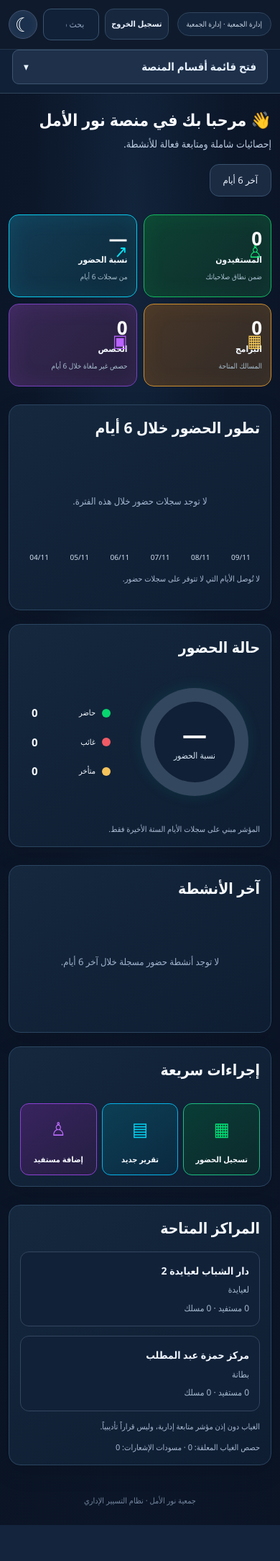
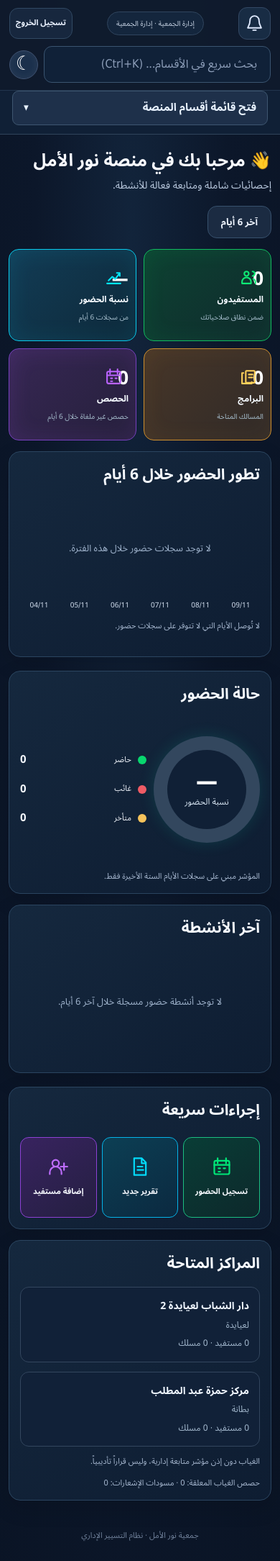
Before and after one commit to mourad-sat/noor-alamal-python-reports, a FastAPI app: page /platform in a window 390 px wide. Shown: the whole page at 72% size. Before the commit the page ends 2119 px from the top, so only its background shows below. Run offline with FastAPI, Linux system fonts and the light colour scheme; the visitor is signed in with stand-in values (Sample User, id 1); data comes from the database, SQL or seed files in the repository; data that the repository does not hold is empty.

Commit message:
ui: finalize neon reference icons, responsive shell and search navigation
* design: add first-party monochrome SVG icon sprite for consistent neon interface

* ui: replace placeholder glyphs with uniform SVG icons and accessible topbar notification link

* style: polish reference icons, high-contrast typography, mobile header, cards and print views

* ui: add accessible Ctrl+K section search shortcut on desktop and mobile

* test: validate SVG sprite, restricted menus, keyboard shortcut and responsive layouts

```diff
--- a/static/platform_ui.css
+++ b/static/platform_ui.css
@@ -667,3 +667,90 @@
 .pv2-neon-shell[data-dashboard-appearance="light"] .pv2-report-stat strong,
 .pv2-neon-shell[data-dashboard-appearance="light"] .pv2-attendance-stat strong,
 .pv2-neon-shell[data-dashboard-appearance="light"] .pv2-track-link{color:#16435c}
+
+
+/* Reference #4 detail pass — SVG iconography, Arabic hierarchy, mobile fidelity. */
+.pv2-neon-shell{font-family:"Tajawal","Cairo","Noto Sans Arabic",Tahoma,"Segoe UI",Arial,sans-serif}
+.pv2-neon-shell .pv2-icon{width:23px;height:23px;display:inline-block;fill:none;stroke:currentColor;stroke-width:1.8;stroke-linecap:round;stroke-linejoin:round;flex-shrink:0}
+.pv2-neon-shell .pv2-nav-icon{width:27px;min-width:27px;height:27px;display:grid;place-items:center}
+.pv2-neon-shell .pv2-nav-icon .pv2-icon{width:25px;height:25px;stroke-width:1.9}
+.pv2-neon-shell .pv2-brand{position:relative}
+.pv2-neon-shell .pv2-brand img{filter:drop-shadow(0 0 11px #14b67c38)}
+.pv2-neon-shell .pv2-sidebar{scrollbar-color:#3c526f #101d31;scrollbar-width:thin}
+.pv2-neon-shell .pv2-links a{letter-spacing:0;gap:12px}
+.pv2-neon-shell .pv2-header-notifications{position:relative;width:45px;height:45px;border-radius:12px;border:1px solid #344965;background:#182c44;display:grid;place-items:center;color:#dfeaff;text-decoration:none}
+.pv2-neon-shell .pv2-header-notifications:hover{background:#25415e;border-color:#35bde3;color:#fff}
+.pv2-neon-shell .pv2-header-notifications .pv2-icon{width:25px;height:25px}
+.pv2-neon-shell .pv2-neon-metric-icon{right:17px;top:20px;width:37px;height:37px;display:grid;place-items:center}
+.pv2-neon-shell .pv2-neon-metric-icon .pv2-icon{width:34px;height:34px;stroke-width:2}
+.pv2-neon-shell .pv2-neon-metric{padding:18px 20px 17px 72px}
+.pv2-neon-shell .pv2-neon-metric strong{font-weight:800;font-variant-numeric:tabular-nums}
+.pv2-neon-shell .pv2-neon-actions{margin-top:21px}
+.pv2-neon-shell .pv2-neon-action .pv2-icon{width:37px;height:37px;stroke-width:1.9}
+.pv2-neon-shell .pv2-neon-action span{display:grid;place-items:center}
+.pv2-neon-shell .pv2-neon-check .pv2-icon{height:20px;width:20px;stroke-width:3}
+.pv2-neon-shell .pv2-neon-activity{margin:8px 0}
+.pv2-neon-shell .pv2-neon-period{font-weight:600}
+.pv2-neon-shell .pv2-neon-tools{max-width:510px}
+.pv2-neon-shell .pv2-neon-search{padding-inline:18px}
+.pv2-neon-shell .pv2-account{flex-shrink:0}
+.pv2-neon-shell .pv2-topbar{gap:14px}
+.pv2-neon-shell .pv2-side-profile{overflow-wrap:anywhere}
+.pv2-neon-shell .pv2-neon-donut-body{min-width:0}
+.pv2-neon-shell .pv2-neon-ring{box-shadow:0 0 22px #08ddb124}
+.pv2-neon-shell .pv2-neon-chart{overflow:hidden}
+.pv2-neon-shell .pv2-neon-panel{overflow:hidden}
+.pv2-neon-shell .pv2-section-head{min-width:0}
+.pv2-neon-shell .pv2-quick-grid{grid-template-columns:repeat(2,minmax(0,1fr))}
+.pv2-neon-shell .pv2-page-heading{align-items:center}
+.pv2-neon-shell .pv2-status{border:1px solid #46566b}
+.pv2-neon-shell a:focus-visible,.pv2-neon-shell button:focus-visible,.pv2-neon-shell input:focus-visible{outline:3px solid #53f4ed;outline-offset:3px}
+@media(min-width:1251px){
+ .pv2-neon-shell .pv2-neon-metrics{grid-template-columns:repeat(4,minmax(0,1fr))}
+}
+@media(max-width:1100px){
+ .pv2-neon-shell .pv2-topbar{flex-wrap:wrap}
+ .pv2-neon-shell .pv2-topbar-title{display:none}
+ .pv2-neon-shell .pv2-neon-tools{flex:1 1 280px;max-width:none}
+ .pv2-neon-shell .pv2-account{flex:0 0 auto}
+ .pv2-neon-shell .pv2-neon-donut-body{flex-wrap:wrap;justify-content:center}
+ .pv2-neon-shell .pv2-neon-legend{flex:1 1 125px}
+}
+@media(max-width:700px){
+ .pv2-neon-shell .pv2-topbar{padding:10px 13px;flex-wrap:wrap;gap:9px}
+ .pv2-neon-shell .pv2-neon-tools{order:2;flex:1 1 100%;width:100%}
+ .pv2-neon-shell .pv2-account{order:1;flex:1 1 100%;width:100%;justify-content:space-between}
+ .pv2-neon-shell .pv2-neon-search{font-size:16px}
+ .pv2-neon-shell .pv2-neon-dashboard{gap:15px}
+ .pv2-neon-shell .pv2-neon-intro{align-items:flex-start}
+ .pv2-neon-shell .pv2-neon-intro h2{font-size:24px}
+ .pv2-neon-shell .pv2-neon-metrics{grid-template-columns:repeat(2,minmax(0,1fr));gap:10px}
+ .pv2-neon-shell .pv2-neon-metric{min-height:128px;padding:16px 10px 14px 51px}
+ .pv2-neon-shell .pv2-neon-metric-icon{right:12px;top:20px}
+ .pv2-neon-shell .pv2-neon-metric-icon .pv2-icon{width:25px;height:25px}
+ .pv2-neon-shell .pv2-neon-metric strong{font-size:26px}
+ .pv2-neon-shell .pv2-neon-action{min-height:112px;padding:9px 4px}
+ .pv2-neon-shell .pv2-neon-action .pv2-icon{width:28px;height:28px}
+ .pv2-neon-shell .pv2-neon-chart{max-height:180px}
+ .pv2-neon-shell .pv2-neon-donut-body{flex-wrap:wrap;justify-content:center}
+ .pv2-neon-shell .pv2-neon-ring{width:148px;height:148px;flex-basis:148px}
+ .pv2-neon-shell .pv2-neon-legend{flex:1 1 125px}
+ .pv2-neon-shell .pv2-mobile-menu .pv2-links{grid-template-columns:minmax(0,1fr)}
+ .pv2-neon-shell .pv2-mobile-menu .pv2-links a{display:flex;align-items:center;gap:12px}
+ .pv2-neon-shell .pv2-mobile-menu .pv2-nav-icon{display:grid;place-items:center}
+ .pv2-neon-shell .pv2-page-heading{align-items:flex-start}
+}
+@media(max-width:380px){
+ .pv2-neon-shell .pv2-neon-metric{min-height:116px;padding:11px 9px 12px 40px}
+ .pv2-neon-shell .pv2-neon-metric-icon{right:9px}
+ .pv2-neon-shell .pv2-neon-metric strong{font-size:23px}
+ .pv2-neon-shell .pv2-neon-action strong{font-size:10px}
+ .pv2-neon-shell .pv2-user{font-size:10px;max-width:48vw;overflow-wrap:anywhere}
+}
+@media print{
+ .pv2-neon-shell .pv2-header-notifications{display:none!important}
+ .pv2-neon-shell .pv2-neon-panel{break-inside:avoid}
+ .pv2-neon-shell .pv2-page-heading{display:block}
+ .pv2-neon-shell .pv2-breadcrumbs{display:none}
+ .pv2-neon-shell .pv2-neon-activity{color:#222!important}
+}
--- a/static/platform_ui.js
+++ b/static/platform_ui.js
@@ -46,7 +46,25 @@
     input.addEventListener("search", update);
     update();
   }
+  function initializeQuickSearchShortcut() {
+    document.addEventListener("keydown", function (event) {
+      if (!(event.ctrlKey || event.metaKey) || event.key.toLowerCase() !== "k") return;
+      var isMobile = window.matchMedia && window.matchMedia("(max-width: 980px)").matches;
+      var mobile = document.getElementById("pv2-mobile-filter");
+      var desktop = document.getElementById("pv2-dashboard-search");
+      var fallback = document.getElementById("pv2-nav-filter");
+      var input = isMobile ? mobile : (desktop || fallback);
+      if (!input) return;
+      if (isMobile) {
+        var panel = input.closest("details");
+        if (panel) panel.open = true;
+      }
+      event.preventDefault();
+      input.focus();
+    });
+  }
   function onReady() {
+    initializeQuickSearchShortcut();
     document.querySelectorAll("[data-nav-filter]").forEach(initialize);
     document.querySelectorAll("[data-table-filter]").forEach(initializeTableFilter);
   }
```
Also changed, not shown: platform_v2.py (+42 -19 lines), tests/test_neon_visual_refinement.py (added, +65 -0 lines), static/neon_icons.svg (added).
